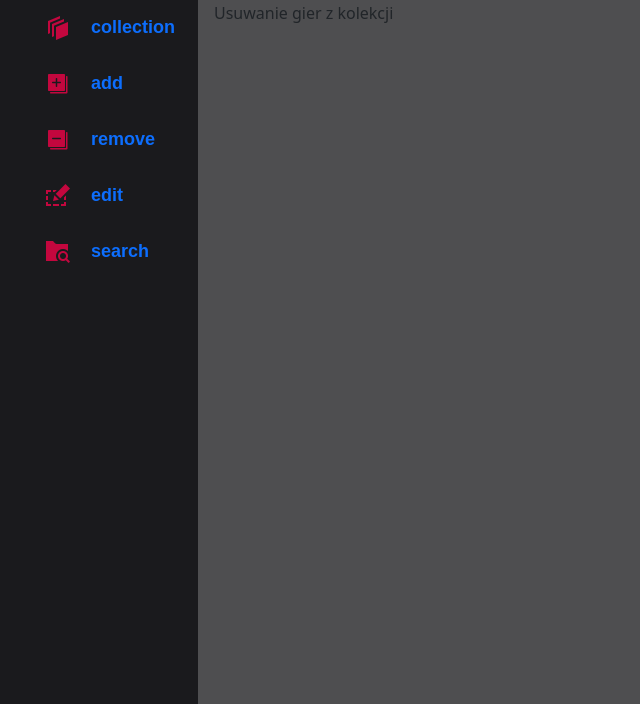
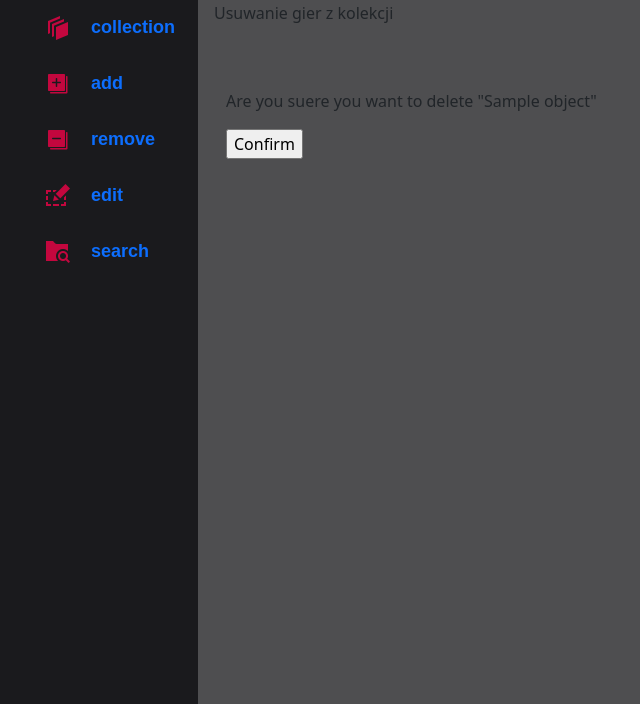
Before and after one commit to LKacik/games-library, a Django app: template warehouse/templates/remove.html in a window 1280 px wide. Shown: the part 96-800 px from the top of the page, without its empty margins (2-642 px from the left). Run offline with Django 4.2, Linux system fonts and the light colour scheme; the template is opened without the code that fills it: most values are stand-ins (such as "Sample title", 1, 10 or a date in 2020).

Commit message:
Added confirmation of the removal of the object

```diff
--- a/warehouse/templates/remove.html
+++ b/warehouse/templates/remove.html
@@ -3,5 +3,12 @@
 {% block content %}
 
 <p> Usuwanie gier z kolekcji</p>
+<div class="container pt-5">
+    <form method="POST">
+        {% csrf_token %}
+        <p>Are you suere you want to delete "{{ object }}" </p>
+        <input type="submit" value="Confirm">
+    </form>
+</div>
 
 {% endblock %}
```
